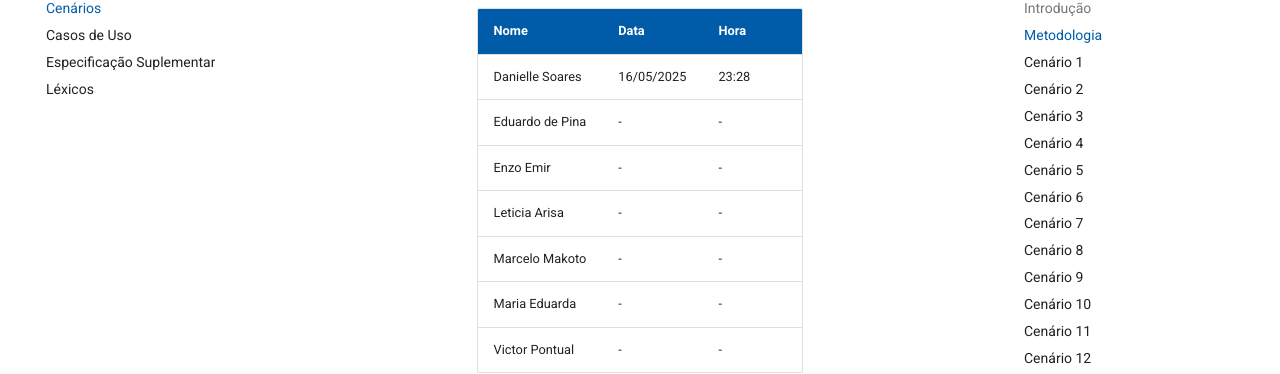
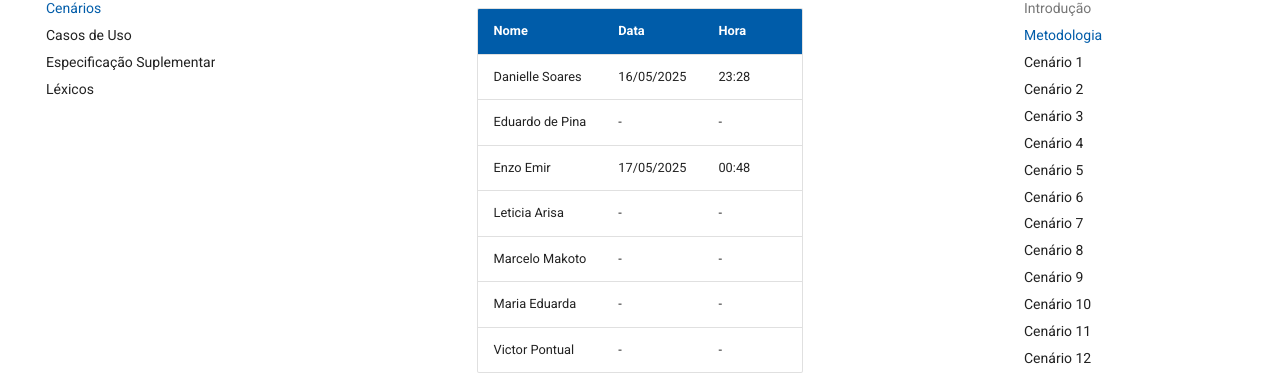
Before and after one commit to eduardodpms/REQ-FGTS, an MkDocs documentation site: the page built from docs/Modelagem/Cenarios.md, in a window 1280 px wide and 900 px high, scrolled down 853 px. Shown: the part 100-474 px from the top of the window. Built offline with MkDocs 1.6.1 and Material for MkDocs 9.7.7, drawn with Linux system fonts in a browser that asks for light colours; comment, search, counter and statistics services are not loaded.

Commit message:
Update Cenarios.md

```diff
--- a/docs/Modelagem/Cenarios.md
+++ b/docs/Modelagem/Cenarios.md
@@ -39,8 +39,8 @@ Para organizar o trabalho em grupo, cada membro da equipe ficou responsável por
     </tr>
     <tr>
       <td> Enzo Emir </td>
-      <td> - </td>
-      <td> - </td>
+      <td> 17/05/2025 </td>
+      <td> 00:48   </td>
     </tr>
     <tr>
       <td> Leticia Arisa </td>
```
